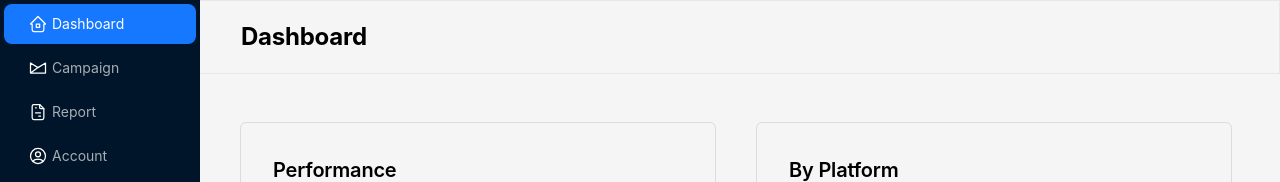
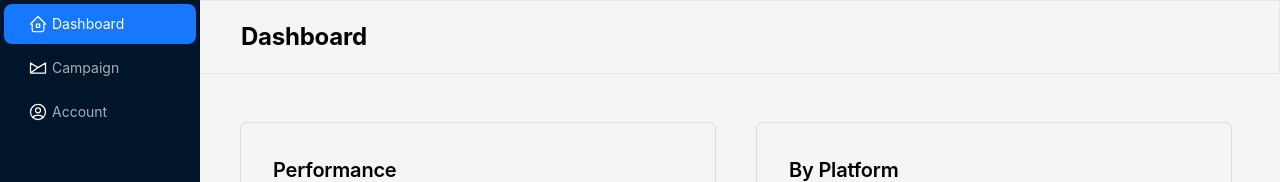
Before and after one commit to vikram-shyftlabs/adsense-admin, a React (Vite) app: page / in a window 1280 px wide. Shown: the top 182 px of the page. Built offline with nearby package versions, Linux system fonts and the light colour scheme; no server answers.

Commit message:
report removal

```diff
--- a/src/components/sidebar/sidebar.component.jsx
+++ b/src/components/sidebar/sidebar.component.jsx
@@ -26,11 +26,11 @@ const SidebarComponent = ({ component: Component }) => {
       <Sider
         className="min-h-screen w-[10px]"
         style={{
-          position: 'fixed',
+          position: "fixed",
         }}
       >
         <div className="demo-logo-vertical" />
-        <Menu theme="dark" mode="inline" defaultSelectedKeys={[pathname]} >
+        <Menu theme="dark" mode="inline" defaultSelectedKeys={[pathname]}>
           <Menu.Item
             key="/"
             icon={<HomeIcon props={{ width: 20, height: 20 }} />}
@@ -43,12 +43,12 @@ const SidebarComponent = ({ component: Component }) => {
           >
             <Link to="/campaigns">Campaign</Link>
           </Menu.Item>
-          <Menu.Item
+          {/* <Menu.Item
             key="/report"
             icon={<FileTextIcon props={{ width: 20, height: 20 }} />}
           >
             <Link to="/report">Report</Link>
-          </Menu.Item>
+          </Menu.Item> */}
           <Menu.Item
             key="/account"
             icon={<AccountIcon props={{ width: 20, height: 20 }} />}
```
